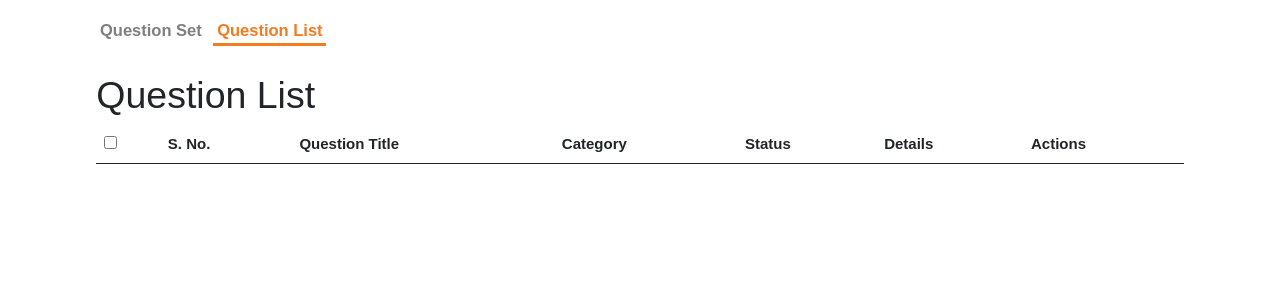
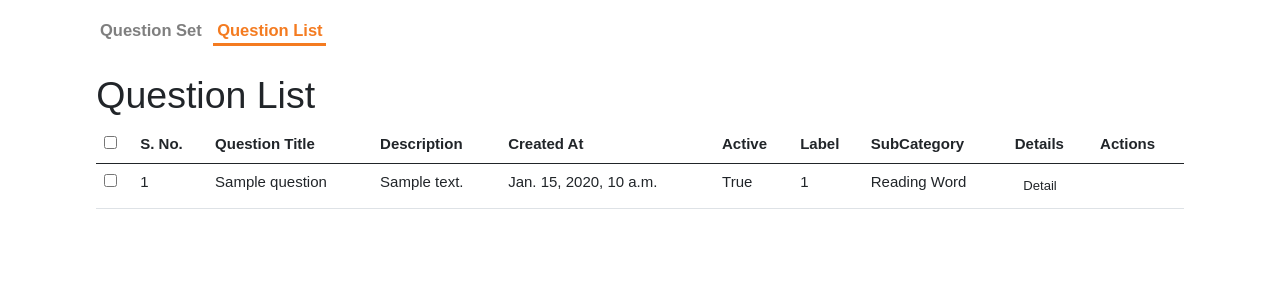
Before and after one commit to SushantGautam/audioannotation, a Django app: page /professor/professor_question_list in a window 1280 px wide. Shown: the part 53-353 px from the top of the page. Run offline with Django 3.2, Linux system fonts and the light colour scheme; data comes from the database, SQL or seed files in the repository; tables that the repository leaves empty hold one stand-in row (values such as "Sample post"); lists and menus that the app fills with data are empty; parts of the project's set-up code (start-up, migrations or seed data) failed here and were passed over; some libraries are stand-ins or nearby versions.

Commit message:
professor Question List View and Template

```diff
--- a/professor/urls.py
+++ b/professor/urls.py
@@ -5,6 +5,6 @@ app_name = 'professor'
 
 urlpatterns = [
     path('', views.homepage, name='homepage'),
-    path('professor_question_list', views.QuestionListPage, name='question_list_page'),
+    path('professor_question_list', views.QuestionListPage.as_view(), name='question_list_page'),
     path('professor_question_set', views.QuestionSetPage, name='question_set_page'),
 ]
--- a/professor/views.py
+++ b/professor/views.py
@@ -1,12 +1,15 @@
 from django.shortcuts import render
+from django.views.generic import ListView, DetailView, CreateView, UpdateView, DeleteView
+from professor.models import Question,QuestionSet
 
 
 def homepage(request):
     return render(request, 'professor/homepage.html')
 
 
-def QuestionListPage(request):
-    return render(request, 'professor/QuestionListPage.html')
+class QuestionListPage(ListView):
+    template_name = 'professor/QuestionListPage.html'
+    model = Question
 
 
 def QuestionSetPage(request):
--- a/templates/professor/QuestionListPage.html
+++ b/templates/professor/QuestionListPage.html
@@ -24,40 +24,43 @@
                     </th>
                     <th>{% trans "S. No." %}</th>
                     <th>{% trans "Question Title" %}</th>
-                    <th>{% trans "Category" %}</th>
-                    <th>{% trans "Status" %}</th>
+                    <th>{% trans "Description" %}</th>
+                    <th>{% trans "Created At" %}</th>
+                    <th>{% trans "Active" %}</th>
+                    <th>{% trans "Label" %}</th>
+                    <th>{% trans "SubCategory" %}</th>
                     <th>{% trans "Details" %}</th>
                     <th>{% trans "Actions" %}</th>
                 </tr>
 
                 </thead>
                 <tbody>
-                {% comment %}
+
                 {% for object in object_list %}
                     <tr>
                    <td><input type="checkbox" class="surveyinfoCheckbox" value="{{ object.id }}">
                    </td>
                         <td> {{ forloop.counter }}</td>
-                        <td> {{ object.Survey_Title }}</td>
-                        <td> <h7 class="date_time link-dark" >
-                            {% language "en" %}
-                            {{ object.Start_Date|date:'Y.m.d  h:i A' }} ~ {{ object.End_Date|date:'Y.m.d  h:i A' }}
-                            {% endlanguage %}
-                        </h7></td>
-                        <td>{{ object.Category_Code.Category_Name }}</td>
-                        <td>
+                        <td> {{ object.title }}</td>
+                        <td> {{ object.description|truncatechars:40 }}</td>
+                        <td> {{ object.created_at }}</td>
+                        <td> {{ object.is_active }}</td>
+                        <td> {{ object.level }}</td>
 
-
-                            {% if datetime_now > object.Start_Date and datetime_now < object.End_Date %}
-                                <h6 class="text-success">  {% trans "Active" %} </h6>
-                                {% elif datetime_now < object.Start_Date  %}
-                                <h6 class="text-secondary"> {% trans "Upcoming" %} </h6>
-                                {% elif datetime_now > object.End_Date %}
-                                <h6 class="text-secondary">{% trans "Expired" %}</h6>
-                            {% endif %}
-
-                        </td>
-                            <td>{{ object.Questions.count }}</td>
+                        <td>{{ object.subcategory_code.name }}</td>
+{#                        <td>#}
+{##}
+{##}
+{#                            {% if datetime_now > object.Start_Date and datetime_now < object.End_Date %}#}
+{#                                <h6 class="text-success">  {% trans "Active" %} </h6>#}
+{#                                {% elif datetime_now < object.Start_Date  %}#}
+{#                                <h6 class="text-secondary"> {% trans "Upcoming" %} </h6>#}
+{#                                {% elif datetime_now > object.End_Date %}#}
+{#                                <h6 class="text-secondary">{% trans "Expired" %}</h6>#}
+{#                            {% endif %}#}
+{##}
+{#                        </td>#}
+{#                            <td>{{ object.Questions.count }}</td>#}
                         <td>
                             <a class="btn btn-sm btn-chinju-gray" id="{{ object.id }}" href="{{object.get_absolute_url}}">{% trans "Detail" %}</a>
                         </td>
@@ -68,7 +71,7 @@
 
                 </tr>
                 {% endfor %}
-                {% endcomment %}
+
                 </tbody>
             </table>
             <span class="checkboxCheckedLength"></span>
```
